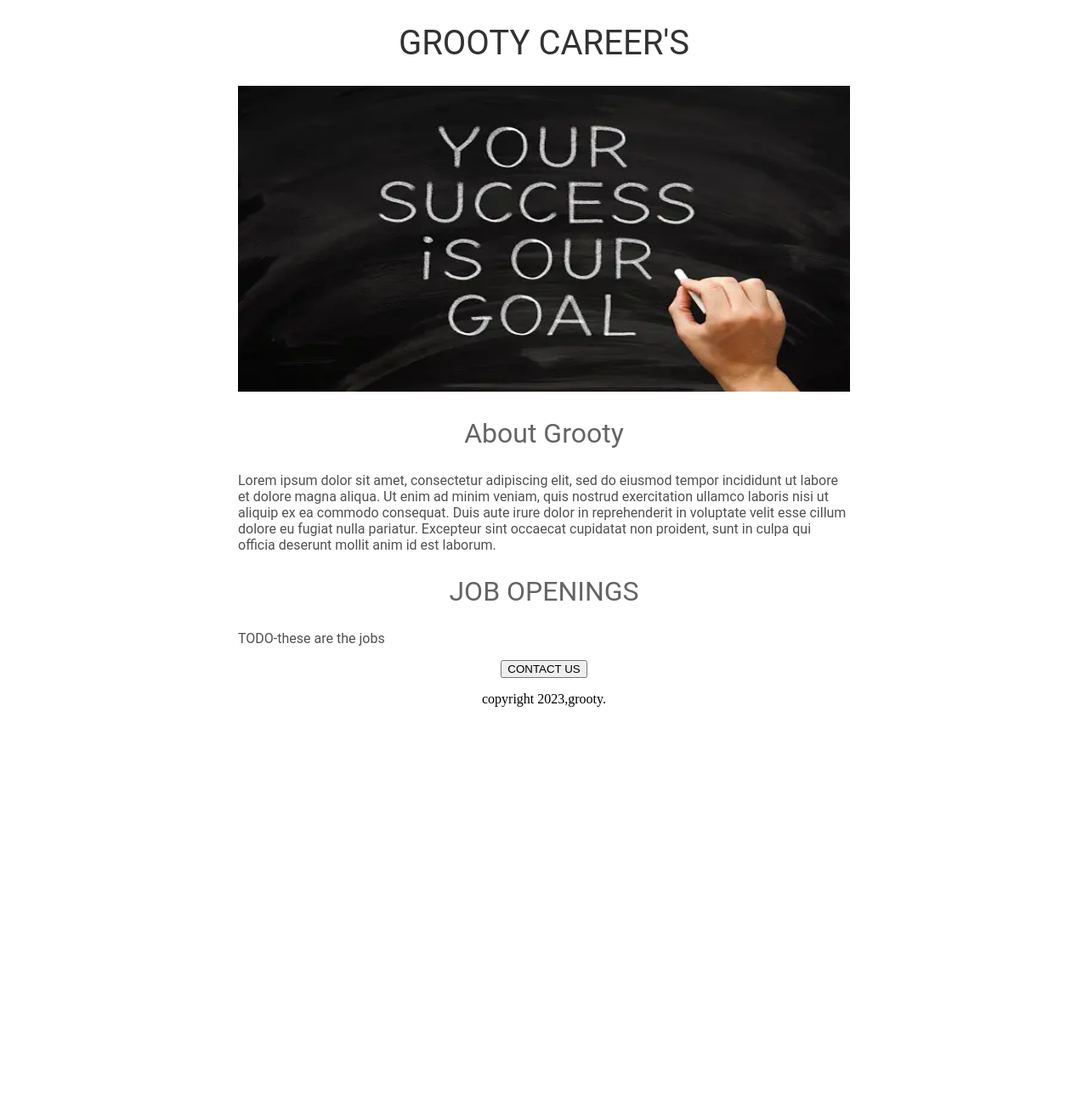
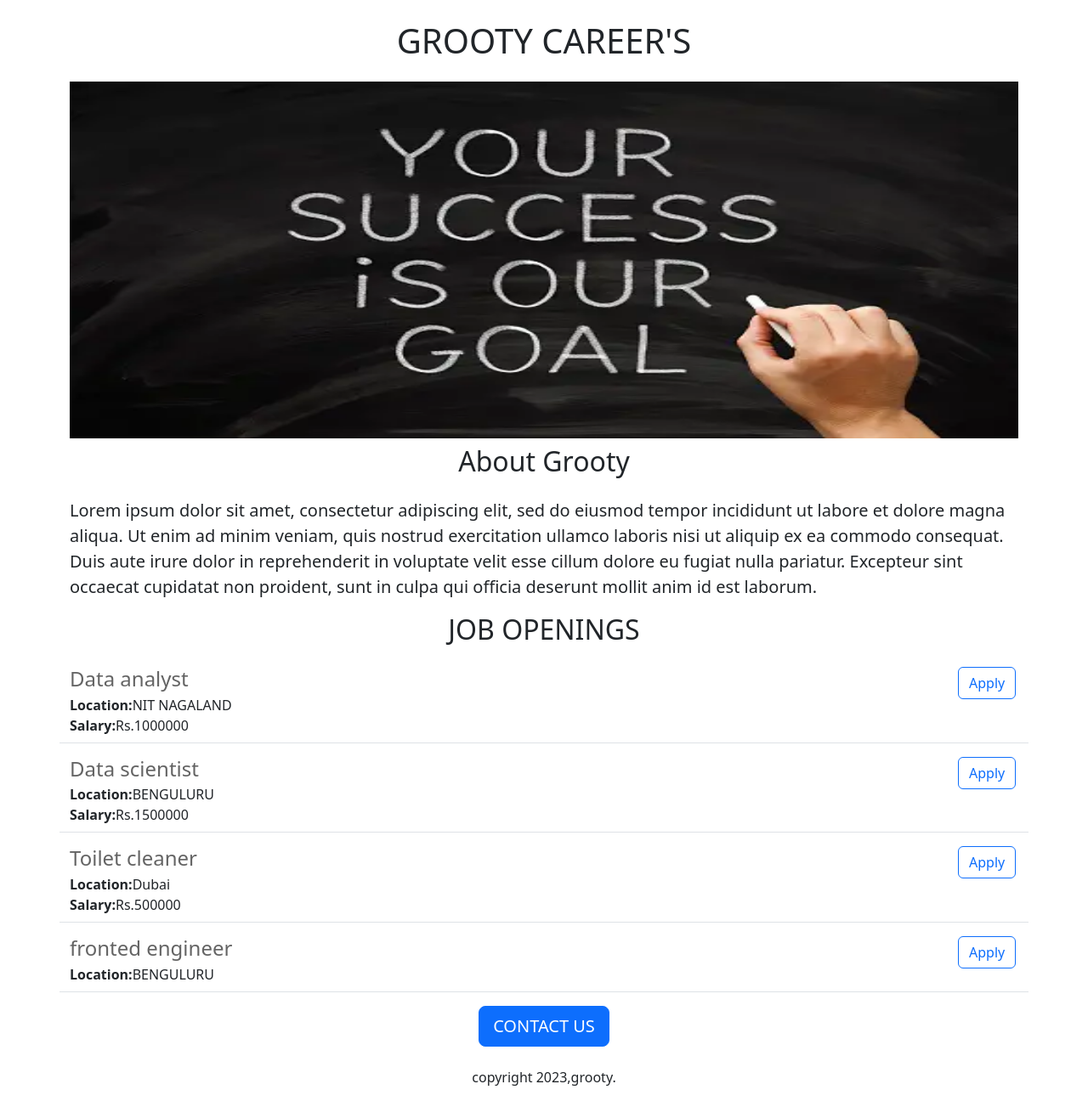
Before and after one commit to vid0326/vidhut_nit_nagaland, a Flask app: page / in a window 1280 px wide. Shown: the whole page at 85% size. Before the commit the page ends 832 px from the top, so only its background shows below. Run offline with Flask 3, Linux system fonts and the light colour scheme.

Commit message:
added dyanmic data and api

```diff
--- a/app.py
+++ b/app.py
@@ -1,12 +1,42 @@
-from flask import Flask, render_template
+from flask import Flask, render_template , jsonify
 
 app = Flask(__name__)
 
 
+
+JOBS =[
+{
+  'id':1,
+  'title':'Data analyst',
+  'location':'NIT NAGALAND',
+'salary':'Rs.1000000'
+
+},
+{
+  'id':2,
+    'title':'Data scientist',
+    'location':'BENGULURU',
+  'salary':'Rs.1500000'
+},
+{
+  'id':3,
+    'title':'Toilet cleaner',
+    'location':'Dubai',
+  'salary':'Rs.500000'
+},
+{
+  'id':4,
+    'title':'fronted engineer',
+    'location':'BENGULURU',
+
+}
+]
 @app.route("/")
 def hello_world():
-  return render_template('home.html')
-
+  return render_template('home.html',jobs=JOBS)
+@app.route("/api/jobs")
+def list_jobs():
+  return jsoniy(JOBS)
 
 if __name__ == "__main__":
   app.run(host='0.0.0.0', debug=True)
--- a/templates/home.html
+++ b/templates/home.html
@@ -4,50 +4,34 @@
   <title>
     GROOTY FROM NAGALAND
   </title>
-  <style>
-    h1{
-      font-size: 40px;
-      font-family: Roboto;
-      font-weight:normal;
-      color:rgb(50,50,50);
-      text-align:center;
-    }
-#banner{
-  width:100%;
-  height:360px;
-  object:fit cover;
-}
-    h2{
-      font-family:Roboto;
-      font-size:32px;
-      font-weight:normal;
-      color:rgb(100, 100, 100);
-     text-align:center;
-    }
-    .bodytext{
-      font-family:Roboto;
+  <meta charset="utf-8">
+  <meta name="viewport" content="width=device-width, initial-scale=1">
+   <link href="https://cdn.jsdelivr.net/npm/bootstrap@5.3.2/dist/css/bootstrap.min.css" rel="stylesheet" integrity="sha384-T3c6CoIi6uLrA9TneNEoa7RxnatzjcDSCmG1MXxSR1GAsXEV/Dwwykc2MPK8M2HN" crossorigin="anonymous">
+   <style>
+     #banner {
+     height: 420px;
+     width: 100%;
 
-      color:rgb(80,80,80);
-    }
-    #container{
-      max-width: 720px;
-      margin:0 auto 0 auto;
-
-    }
-  </style>
+     }
+     </style>
 </head>
   <body>
-     <div id="container">
-    <h1> GROOTY CAREER'S </h1>
-    <image id= "banner"src="https://vidhutnitnagaland--vidhutraushan.repl.co/static/banner.jpg"
+     <div class="container" >
+    <h1 class="text-center mt-4 mb-4"> GROOTY CAREER'S </h1>
+    <image class="img-fluid" id= "banner"src="https://vidhutnitnagaland--vidhutraushan.repl.co/static/banner.jpg"
       width"100">
-      <h2>About Grooty</h2>
-       <p class="bodytext"> Lorem ipsum dolor sit amet, consectetur adipiscing elit, sed do eiusmod tempor incididunt ut labore et dolore magna aliqua. Ut enim ad minim veniam, quis nostrud exercitation ullamco laboris nisi ut aliquip ex ea commodo consequat. Duis aute irure dolor in reprehenderit in voluptate velit esse cillum dolore eu fugiat nulla pariatur. Excepteur sint occaecat cupidatat non proident, sunt in culpa qui officia deserunt mollit anim id est laborum.</p>
-    <h2>JOB OPENINGS</h2>
-      <p class="bodytext"> TODO-these are the jobs</p>
-      <div style="text-align:center;">
-      <button>CONTACT US</button>
-        <P>
+      <h2 class="text-center mt-2 mb-4">About Grooty</h2>
+       <p class="lead" > Lorem ipsum dolor sit amet, consectetur adipiscing elit, sed do eiusmod tempor incididunt ut labore et dolore magna aliqua. Ut enim ad minim veniam, quis nostrud exercitation ullamco laboris nisi ut aliquip ex ea commodo consequat. Duis aute irure dolor in reprehenderit in voluptate velit esse cillum dolore eu fugiat nulla pariatur. Excepteur sint occaecat cupidatat non proident, sunt in culpa qui officia deserunt mollit anim id est laborum.</p>
+    <h2 class="text-center mt-2 mb-4">JOB OPENINGS</h2>
+
+      <div>
+        {% for job in jobs %}
+       {%include 'jobitem.html'%}
+        {% endfor %}
+      </div>
+      <div class="text-center">
+      <button class="btn btn-primary btn-lg">CONTACT US</button>
+        <P class = "mt-4">
           copyright 2023,grooty.
         </P>
       </div>
--- /dev/null
+++ b/templates/jobitem.html
@@ -0,0 +1,15 @@
+
+
+<div class="border-bottom row"style ="margin-bottom:16px;padding-bottom:8px;">
+  <div class = 'col-11'>
+ <h4 style = "color:rgb(100,100,100); margin-bottom:4px;"  > {{job['title']}}</h4>
+  <div > <b> Location:</b>{{job['location']}} </div>
+  {%if 'salary'in job %}
+  <div> <b> Salary:</b>{{job['salary']}} </div>
+  {%endif%}
+  </div>
+  <div class ='col-1'>
+  <button type="button" class="btn btn-outline-primary">Apply</button>
+
+</div>
+</div>
```
